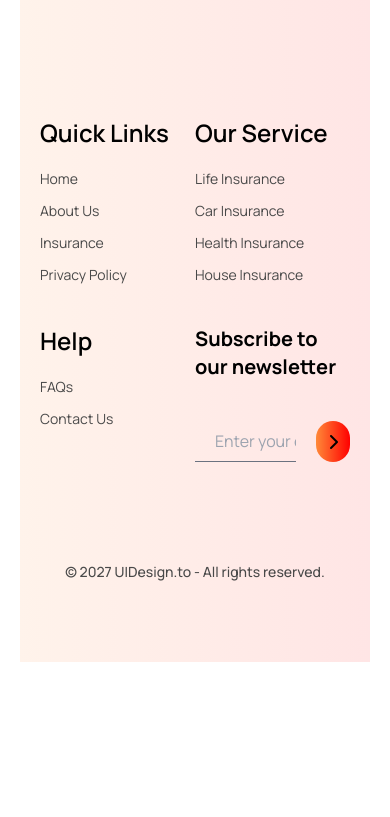
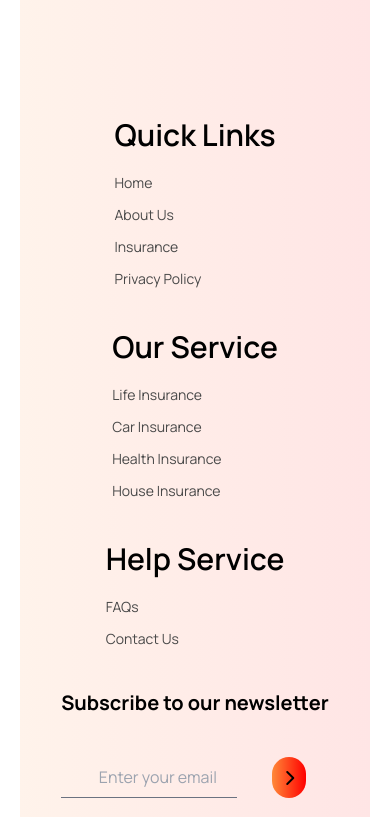
Before and after one commit to Schr0Smi1ey/Tea-House, a plain HTML site: page index.html in a window 390 px wide. Shown: the part 5747-6564 px from the top of the page. Before the commit the page ends 6429 px from the top, so only its background shows below. Drawn offline with nearby package versions, Linux system fonts and the light colour scheme; a web font is replaced by a local one.

Commit message:
Adjusted for more responsiveness

```diff
--- a/index.html
+++ b/index.html
@@ -225,33 +225,33 @@
                     <button class="bg-gradient-to-r from-[#FF8938] to-[#FF0000] px-3 py-2 rounded-lg"><span class="text-white font-bold text-xl">Get Started</span></button>
                 </div>
             </div>
-            <div class="grid grid-cols-2 lg:grid-cols-4 mb-20 gap-y-10 p-5">
-                <div class="lg:mx-auto">
+            <div class="grid grid-cols-1 sm:grid-cols-2 lg:grid-cols-4 mb-20 gap-y-10 p-5">
+                <div class="mx-auto sm:ml-5">
                     <ul class="space-y-3">
-                        <li class="font-semibold text-2xl md:text-3xl mb-5">Quick Links</li>
+                        <li class="font-semibold text-3xl mb-5">Quick Links</li>
                         <li class="font-normal text-sm sm:text-base text-[#494949] hover:text-orange-500 hover:font-bold">Home</li>
                         <li class="font-normal text-sm sm:text-base text-[#494949] hover:text-orange-500 hover:font-bold">About Us</li>
                         <li class="font-normal text-sm sm:text-base text-[#494949] hover:text-orange-500 hover:font-bold">Insurance</li>
                         <li class="font-normal text-sm sm:text-base text-[#494949] hover:text-orange-500 hover:font-bold">Privacy Policy</li>
                     </ul>
                 </div>
-                <div class="lg:mx-auto">
+                <div class="mx-auto sm:ml-5">
                     <ul class="space-y-3">
-                        <li class="font-semibold text-2xl md:text-3xl mb-5">Our Service</li>
+                        <li class="font-semibold text-3xl mb-5">Our Service</li>
                         <li class="font-normal text-sm sm:text-base text-[#494949] hover:text-orange-500 hover:font-bold">Life Insurance</li>
                         <li class="font-normal text-sm sm:text-base text-[#494949] hover:text-orange-500 hover:font-bold">Car Insurance</li>
                         <li class="font-normal text-sm sm:text-base text-[#494949] hover:text-orange-500 hover:font-bold">Health Insurance</li>
                         <li class="font-normal text-sm sm:text-base text-[#494949] hover:text-orange-500 hover:font-bold">House Insurance</li>
                     </ul>
                 </div>
-                <div class="lg:mx-auto">
+                <div class="mx-auto sm:ml-5">
                     <ul class="space-y-3">
-                        <li class="font-semibold text-2xl md:text-3xl mb-5">Help</li>
+                        <li class="font-semibold text-3xl mb-5">Help Service</li>
                         <li class="font-normal text-sm sm:text-base text-[#494949] hover:text-orange-500 hover:font-bold">FAQs</li>
                         <li class="font-normal text-sm sm:text-base text-[#494949] hover:text-orange-500 hover:font-bold">Contact Us</li>
                     </ul>
                 </div>
-                <div class="lg:mx-auto">
+                <div class="mx-auto sm:ml-5 text-center sm:text-left">
                     <h2 class="font-bold text-xl sm:text-2xl mb-10">Subscribe to our newsletter</h2>
                     <div class="flex">
                         <div>
```
